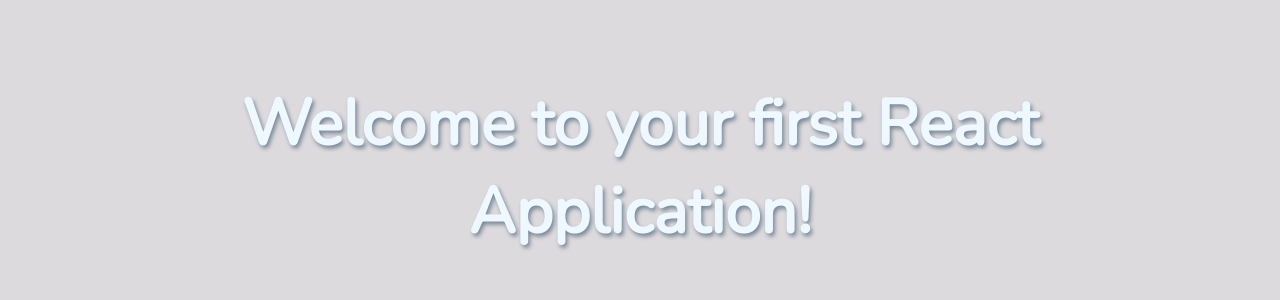
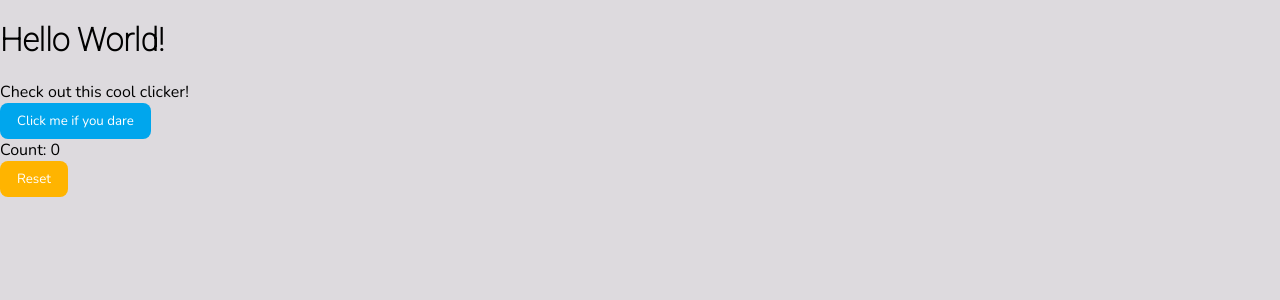
Before and after one commit to noormadkour/honey-rae-repairs, a React (Create React App) app: page / in a window 1280 px wide. Shown: the top 300 px of the page. Built offline with nearby package versions, Linux system fonts and the light colour scheme.

Commit message:
added click button and reset button

```diff
--- a/src/App.js
+++ b/src/App.js
@@ -1,3 +1,23 @@
+import { useState } from "react"
+
 export const App = () => {
-  return <div className="welcome">Welcome to your first React Application!</div>
+  const [count, setCount] = useState(0)
+
+  const handleButtonClick = () => {
+    setCount(count + 1)
+  }
+
+  const resetCountButton = () => {
+    setCount(0)
+  }
+
+  return (
+    <>
+      <h1>Hello World!</h1>
+      <div>Check out this cool clicker!</div>
+      <button className="btn-secondary" onClick={handleButtonClick}>Click me if you dare</button>
+      <div>Count: {count}</div>
+      <button className="btn-primary" onClick={resetCountButton}>Reset</button>
+    </>
+      )
 }
```
